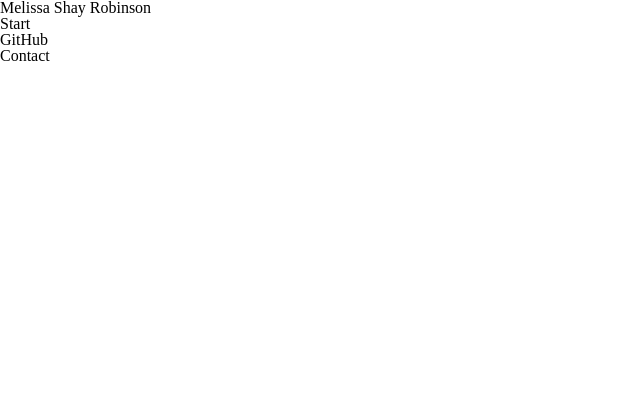
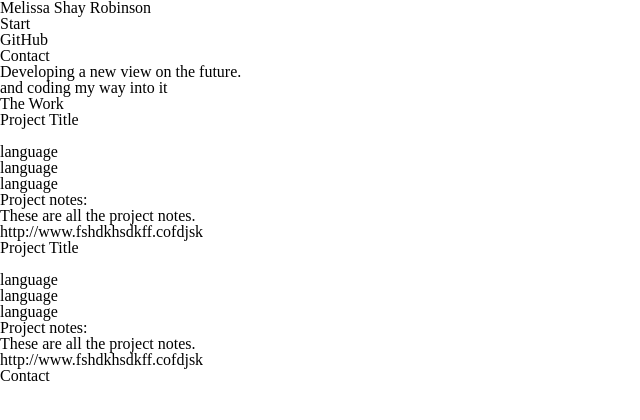
Before and after one commit to melissashayrobinson/portfolio, a plain HTML site: page index.html in a window 1280 px wide. Shown: the whole page, without its empty margins (0-640 px from the left). Drawn offline with Linux system fonts and the light colour scheme; a web font is replaced by a local one.

Commit message:
basic content in index.html

```diff
--- a/index.html
+++ b/index.html
@@ -22,7 +22,56 @@
 		  </ul>
 	  </nav>
 	</header>
+<main>
+	<section class="hero">
+	  <h1>Developing a new view on the future.</h1>
+		<h4>and coding my way into it</h4>
+	</section>
+
+	<section class="work">
+		<h2>The Work</h2>
+	    <div class="project" id="a">
+			<h3>Project Title</h3>
+			<img src="#" alt="">
+			<aside>
+				<ul>
+					<li>language</li>
+					<li>language</li>
+					<li>language</li>
+				</ul>
+				<h4>Project notes:</h4>
+				<p class="notes">These are all the project notes.</p>
+			</aside>
+			<div class="live-project"><a href="#">http://www.fshdkhsdkff.cofdjsk</a></div>
+		</div>
+
+		<div class="project" id="b">
+			<h3>Project Title</h3>
+			<img src="#" alt="">
+			<aside>
+				<ul>
+					<li>language</li>
+					<li>language</li>
+					<li>language</li>
+				</ul>
+				<h4>Project notes:</h4>
+				<p class="notes">These are all the project notes.</p>
+			</aside>
+			<div class="live-project"><a href="#">http://www.fshdkhsdkff.cofdjsk</a></div>
+		</div>
+
+	</section>
 
 
+	<section class="contact">
+	<h2>Contact</h2>
+
+	</section>
+
+	<footer>
+
+	</footer>
+
+</main>
 </body>
 </html>
```
